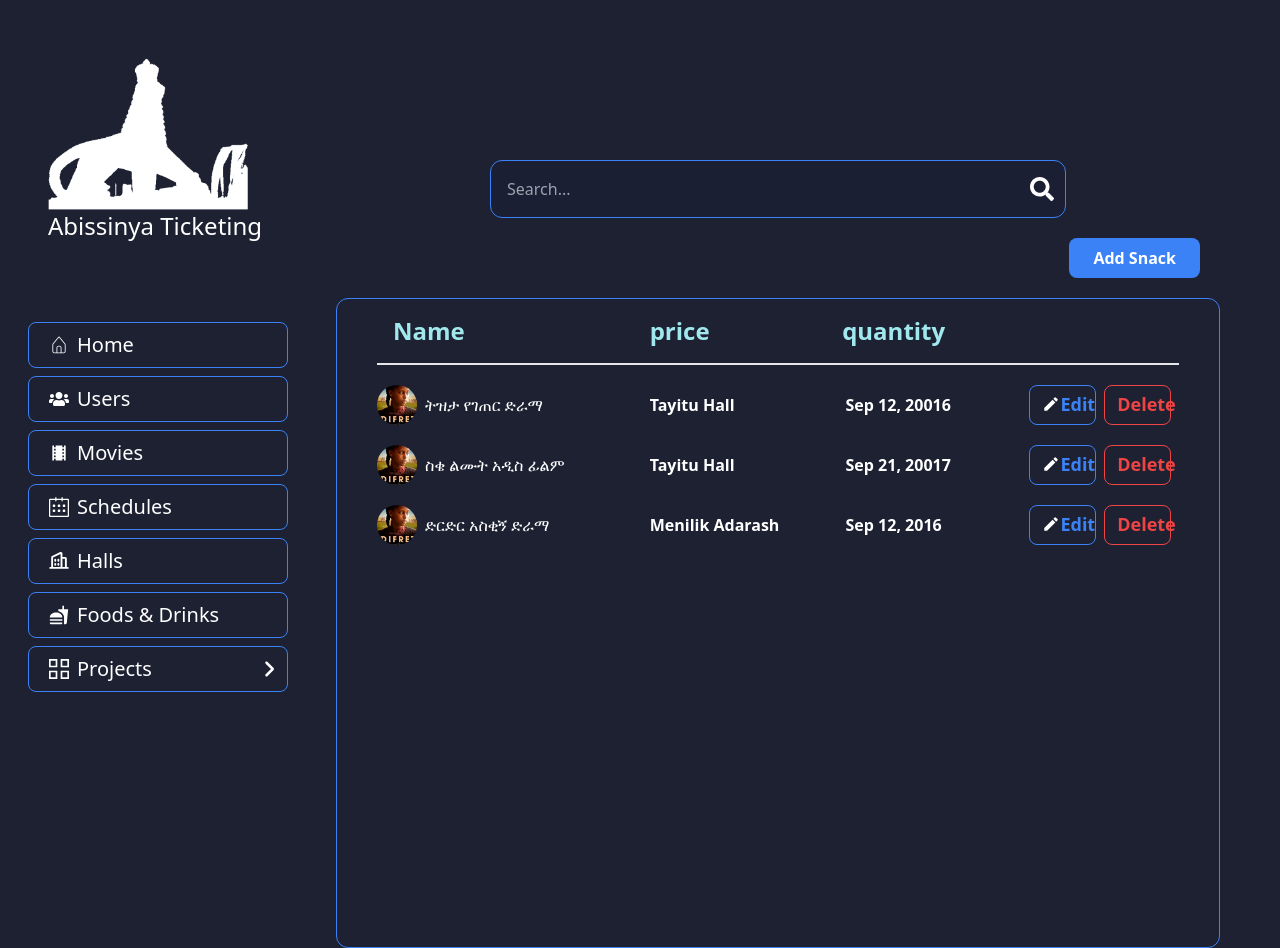
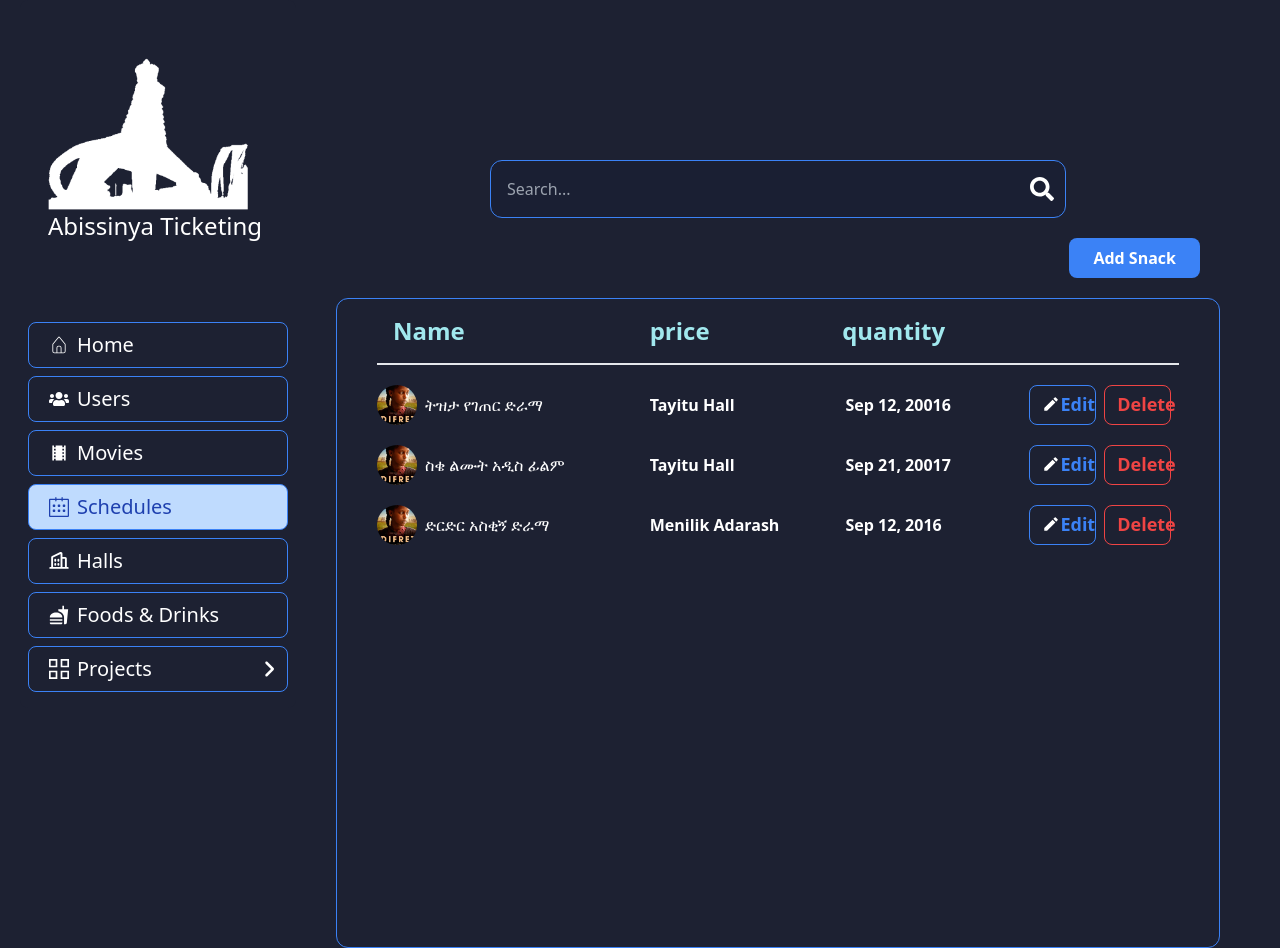
Before and after one commit to asmegithub/abissinya-dashboard, a Next.js app: page /schedules in a window 1280 px wide. Built offline with nearby package versions, Linux system fonts and the light colour scheme.

Commit message:
adding useRouter to main lout page

```diff
--- a/app/schedules/page.tsx
+++ b/app/schedules/page.tsx
@@ -12,21 +12,17 @@ type Schedule = {
   hall: string;
   showDate: string;
 };
-
 const SchedulesPage = () => {
   const dialogRef = useRef<HTMLDialogElement | null>(null);
   const [searchTerm, setSearchTerm] = useState("");
-
   const openModal = () => {
     if (dialogRef.current) {
       dialogRef.current.showModal();
     }
   };
-
   const handleSearchChange = (e: React.ChangeEvent<HTMLInputElement>) => {
     setSearchTerm(e.target.value.toLowerCase());
   };
-
   const schedules: Schedule[] = [
     {
       name: "ትዝታ የገጠር ድራማ ",
--- a/components/mainLayout.tsx
+++ b/components/mainLayout.tsx
@@ -1,5 +1,4 @@
 "use client";
-
 import { CiHome } from "react-icons/ci";
 import { FaUsers } from "react-icons/fa";
 import { MdLocalMovies } from "react-icons/md";
@@ -8,20 +7,32 @@ import { PiBuildingsBold } from "react-icons/pi";
 import { GrProjects } from "react-icons/gr";
 import { FaAngleRight } from "react-icons/fa6";
 import { SlCalender } from "react-icons/sl";
-
 import Image from "next/image";
-// import router, { useRouter } from "next/router";
-
+import { usePathname } from "next/navigation"; // Import usePathname from next/navigation
 import Link from "next/link";
+import { useEffect, useState } from "react";
 
 type Props = {
   children: React.ReactNode;
 };
+
 const MainLayout = ({ children }: Props) => {
-  // const getLinkClasses = (path: string) =>
-  //   router.pathname === path
-  //     ? "bg-blue-200 text-blue-800"
-  //     : "hover:bg-blue-200 hover:text-blue-800";
+  const [isMounted, setIsMounted] = useState(false);
+  const pathname = usePathname(); // Get current pathname using usePathname()
+
+  useEffect(() => {
+    setIsMounted(true);
+  }, []);
+
+  // Function to determine link classes based on current path
+  const getLinkClasses = (path: string) =>
+    pathname === path
+      ? "bg-blue-200 text-blue-800"
+      : "hover:bg-blue-200 hover:text-blue-800";
+
+  if (!isMounted) {
+    return null;
+  }
 
   return (
     <div className="bg-[#1D2132] w-full min-h-screen">
@@ -39,28 +50,50 @@ const MainLayout = ({ children }: Props) => {
               <h3 className="text-white ml-5 text-2xl">Abissinya Ticketing</h3>
             </li>
             <li
-              className={`flex justify-start pl-5 text-xl items-center border border-blue-500 border-solid rounded-lg my-2 p-2    `}
+              className={`flex justify-start pl-5 text-xl items-center border border-blue-500 border-solid rounded-lg my-2 p-2 ${getLinkClasses(
+                "/"
+              )}`}
             >
               <CiHome className=" mr-2 text-xl " />
               <Link href="/">Home</Link>
             </li>
-            <li className="flex justify-start pl-5 text-xl items-center border border-blue-500 border-solid hover:bg-blue-200 hover:text-blue-800 rounded-lg my-2 p-2">
+            <li
+              className={`flex justify-start pl-5 text-xl items-center border border-blue-500 border-solid hover:bg-blue-200 hover:text-blue-800 rounded-lg my-2 p-2 ${getLinkClasses(
+                "/users"
+              )}`}
+            >
               <FaUsers className=" mr-2 text-xl" />
               <Link href="/users">Users</Link>
-            </li>{" "}
-            <li className="flex justify-start pl-5 text-xl items-center border border-blue-500 border-solid hover:bg-blue-200 hover:text-blue-800 rounded-lg my-2 p-2">
+            </li>
+            <li
+              className={`flex justify-start pl-5 text-xl items-center border border-blue-500 border-solid hover:bg-blue-200 hover:text-blue-800 rounded-lg my-2 p-2 ${getLinkClasses(
+                "/movies"
+              )}`}
+            >
               <MdLocalMovies className=" mr-2 text-xl" />
               <Link href="/movies">Movies</Link>
-            </li>{" "}
-            <li className="flex justify-start pl-5 text-xl items-center border border-blue-500 border-solid hover:bg-blue-200 hover:text-blue-800 rounded-lg my-2 p-2">
+            </li>
+            <li
+              className={`flex justify-start pl-5 text-xl items-center border border-blue-500 border-solid hover:bg-blue-200 hover:text-blue-800 rounded-lg my-2 p-2 ${getLinkClasses(
+                "/schedules"
+              )}`}
+            >
               <SlCalender className=" mr-2 text-xl" />
               <Link href="/schedules">Schedules</Link>
             </li>
-            <li className="flex justify-start pl-5 text-xl items-center border border-blue-500 border-solid hover:bg-blue-200 hover:text-blue-800 rounded-lg my-2 p-2">
+            <li
+              className={`flex justify-start pl-5 text-xl items-center border border-blue-500 border-solid hover:bg-blue-200 hover:text-blue-800 rounded-lg my-2 p-2 ${getLinkClasses(
+                "/halls"
+              )}`}
+            >
               <PiBuildingsBold className=" mr-2 text-xl" />
               <Link href="/halls">Halls</Link>
-            </li>{" "}
-            <li className="flex justify-start pl-5 text-xl items-center border border-blue-500 border-solid hover:bg-blue-200 hover:text-blue-800 rounded-lg my-2 p-2">
+            </li>
+            <li
+              className={`flex justify-start pl-5 text-xl items-center border border-blue-500 border-solid hover:bg-blue-200 hover:text-blue-800 rounded-lg my-2 p-2 ${getLinkClasses(
+                "/snacks"
+              )}`}
+            >
               <MdFastfood className=" mr-2 text-xl" />
               <Link href="/snacks">Foods & Drinks</Link>
             </li>
@@ -72,7 +105,7 @@ const MainLayout = ({ children }: Props) => {
           </ul>
         </aside>
 
-        <main className="flex-1 mt-40 mx-10">{children} </main>
+        <main className="flex-1 mt-40 mx-10">{children}</main>
       </div>
     </div>
   );
```
